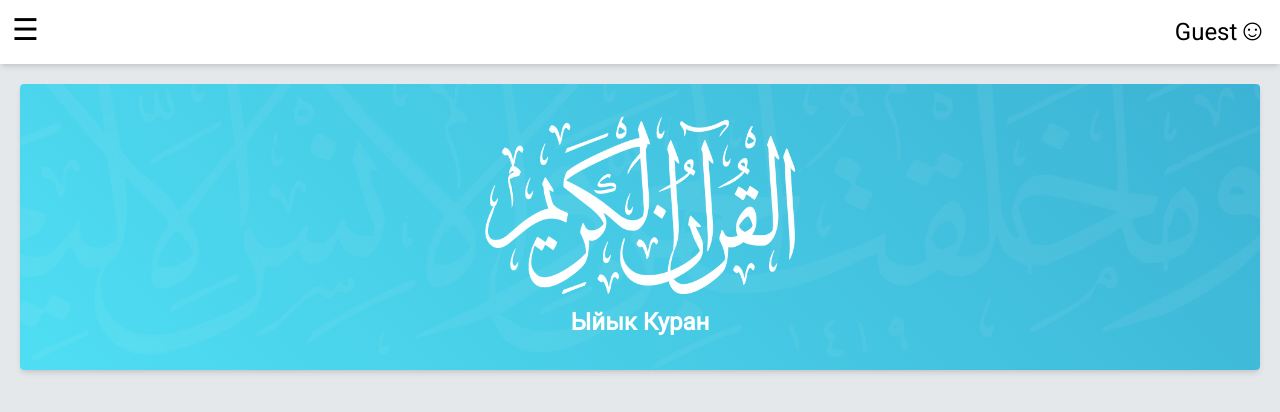
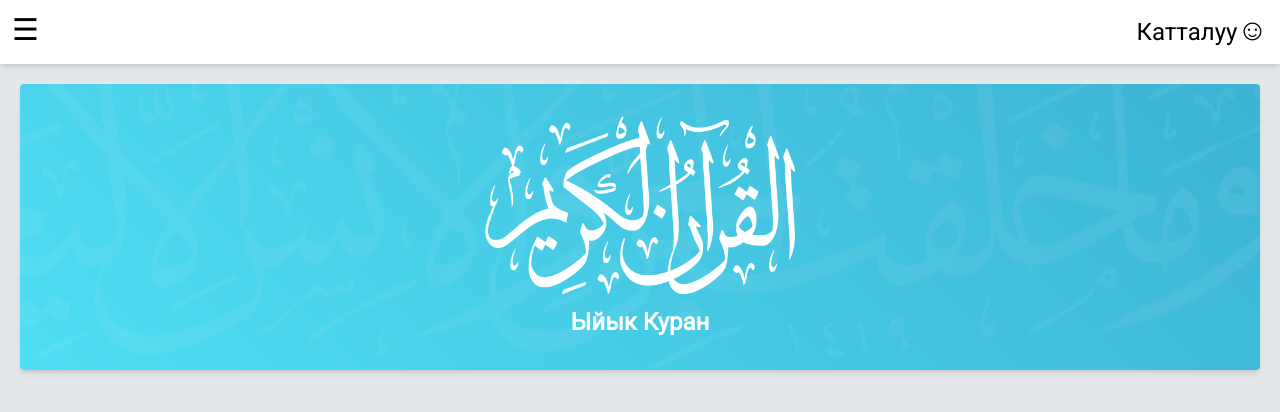
Before and after one commit to asalamatov/QuranWebsite, a React (Create React App) app in the folder creating-components/: page / in a window 1280 px wide. Shown: the top 412 px of the page. Built offline with nearby package versions, Linux system fonts and the light colour scheme.

Commit message:
updated UI

```diff
--- a/creating-components/src/App.js
+++ b/creating-components/src/App.js
@@ -12,7 +12,7 @@ function NavBar(){
     <>
       <div className='bg-white h-16 shadow-md text-3xl p-3 '>
         <button className="float-left">☰</button>
-        <button className="float-right"><span className="text-2xl">Guest</span>☺</button>
+        <button className="float-right"><span className="text-2xl">Катталуу</span>☺</button>
       </div>
     </>
   )
```
Also changed, not shown: creating-components/src/img/DFS_Tree_Traversals.png (added).
